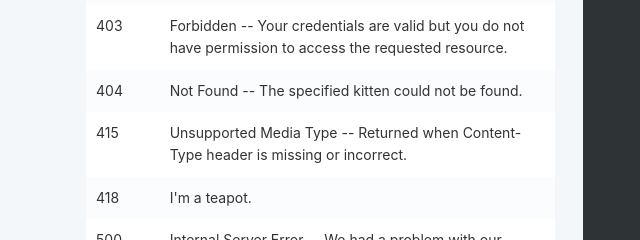
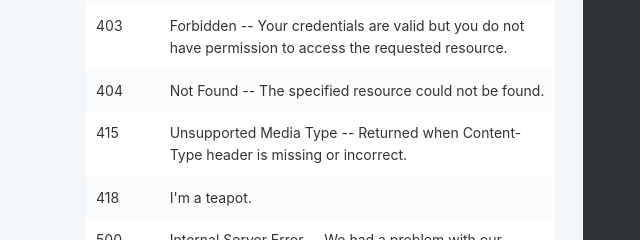
Before and after one commit to Holo-Host/saltmine, a plain HTML site: page docs/index.html in a window 1280 px wide. Shown: the part 3731-3971 px from the top of the page, 172-812 px from the left. Drawn offline with Linux system fonts and the light colour scheme.

Commit message:
kitten typo removed

```diff
--- a/docs/index.html
+++ b/docs/index.html
@@ -481,7 +481,7 @@ Errors are returned when there is a problem with the request received.
 </tr>
 <tr>
 <td>404</td>
-<td>Not Found -- The specified kitten could not be found.</td>
+<td>Not Found -- The specified resource could not be found.</td>
 </tr>
 <tr>
 <td>415</td>
```
